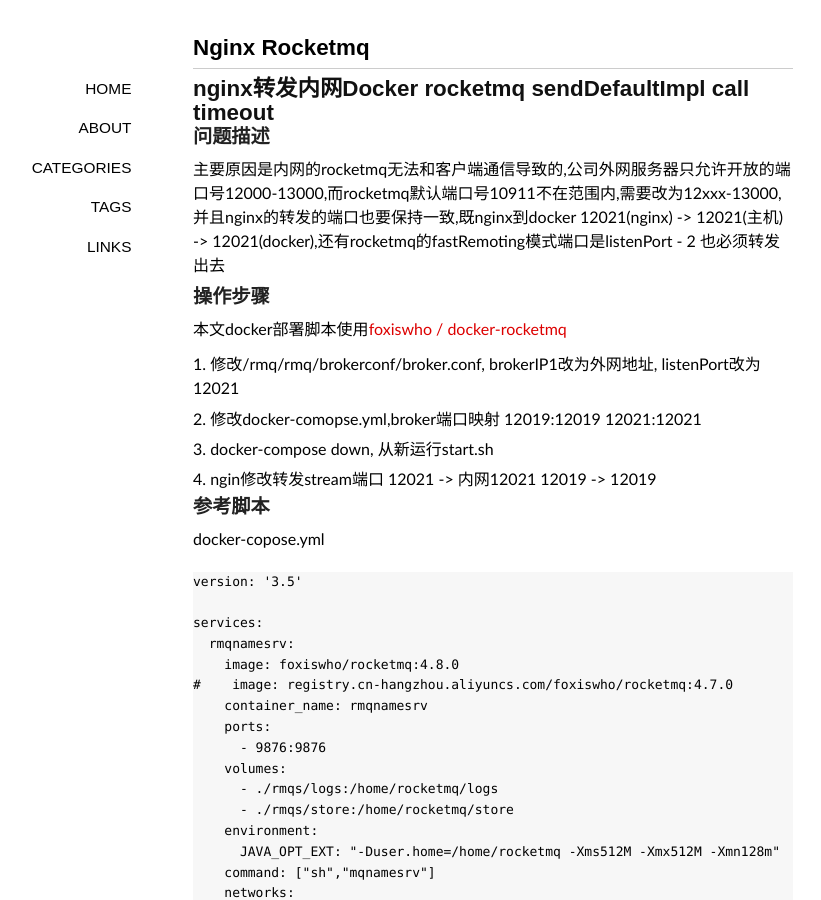
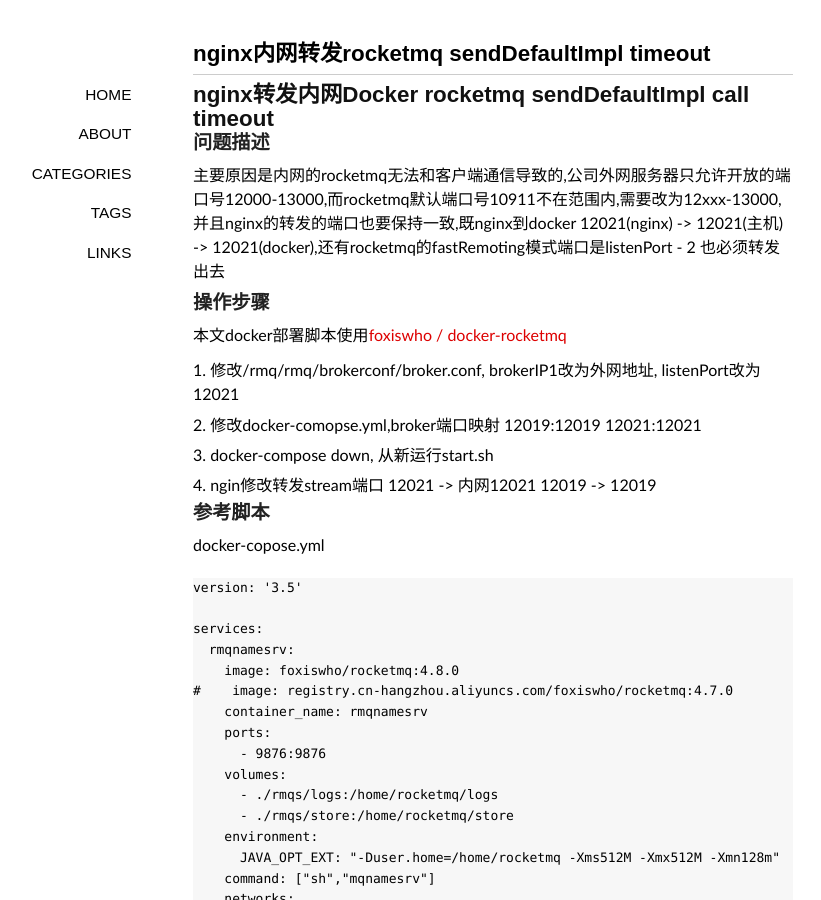
Before and after one commit to punkmonday/punkmonday.github.io, a Jekyll site: the page built from _posts/2021-07-05-nginx-rocketmq.md, in a window 1280 px wide and 900 px high. Shown: the whole window, without its empty margins (147-968 px from the left). Built offline with Jekyll 4.4.1, drawn with Linux system fonts in a browser that asks for light colours; some web fonts are replaced; comment, search, counter and statistics services are not loaded.

Commit message:
Update 2021-07-05-nginx-rocketmq.md

```diff
--- a/_posts/2021-07-05-nginx-rocketmq.md
+++ b/_posts/2021-07-05-nginx-rocketmq.md
@@ -6,6 +6,7 @@
   - java
 categories:
   - java
+title: nginx内网转发rocketmq sendDefaultImpl timeout
 ---
 ## nginx转发内网Docker rocketmq sendDefaultImpl call timeout
 
```
